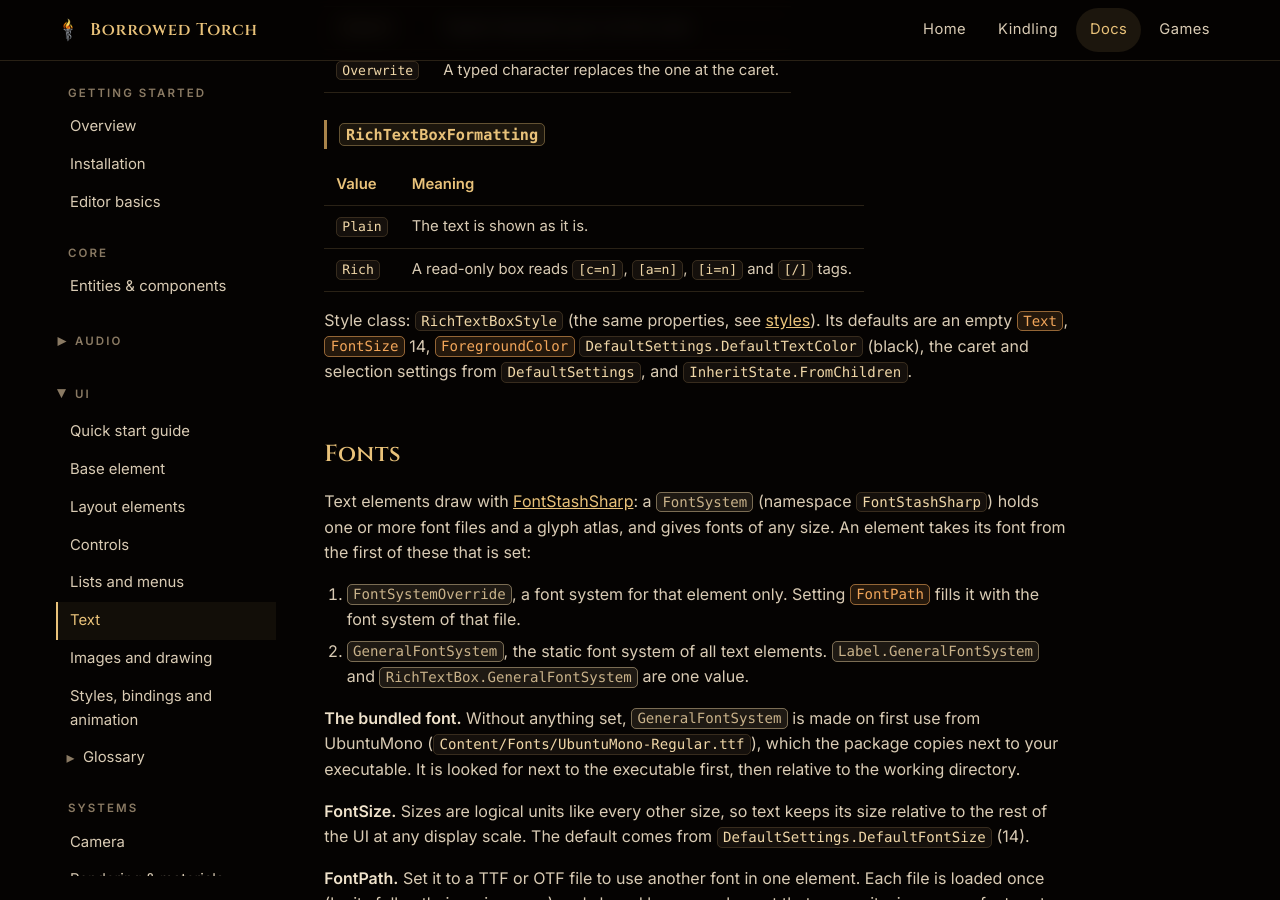
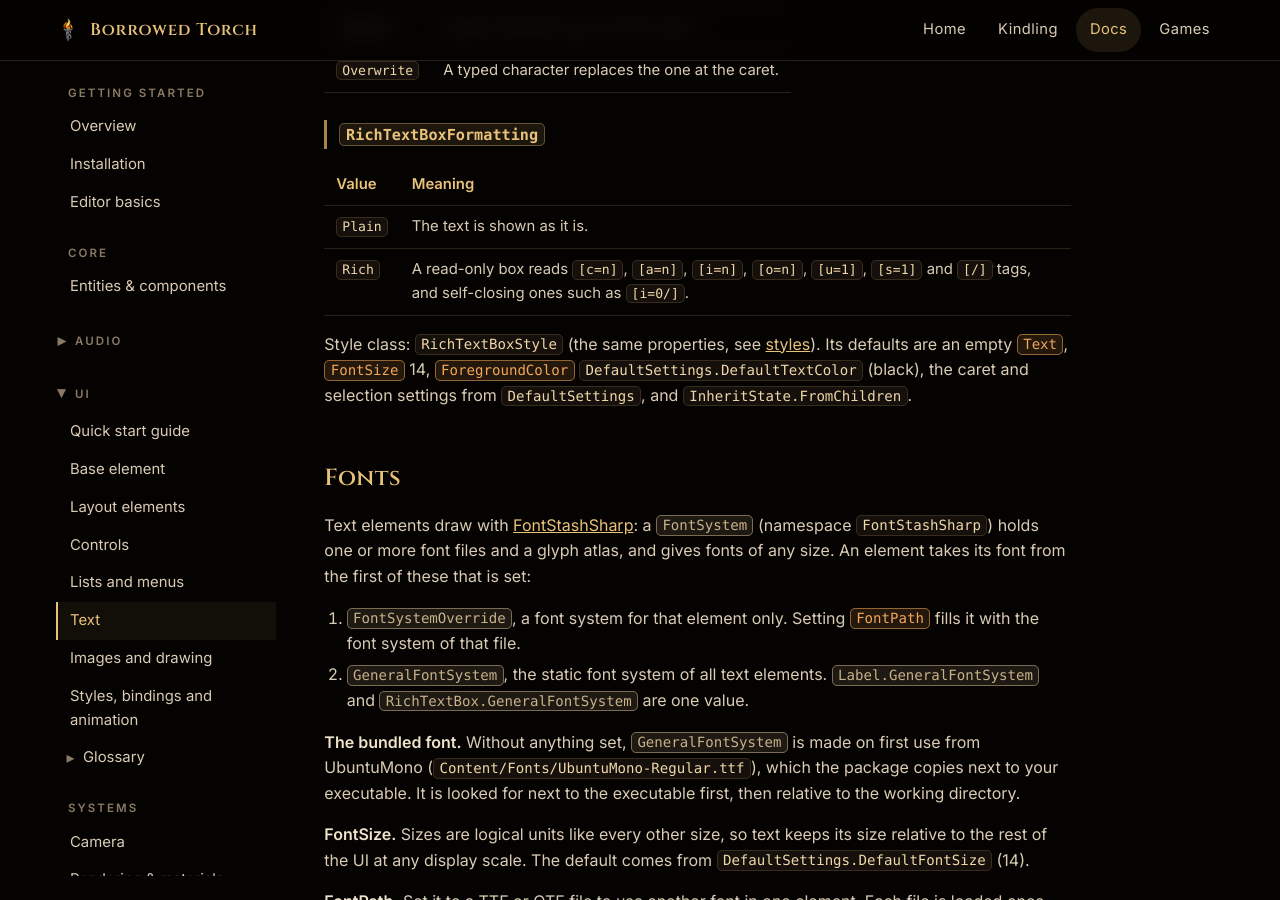
Before and after one commit to Elzianor/borrowedtorch-site, a Jekyll site: the page built from docs/ui-text.md, in a window 1280 px wide and 900 px high, scrolled down 15567 px. Built offline with Jekyll 4.4.1, drawn with Linux system fonts in a browser that asks for light colours; some web fonts are replaced.

Commit message:
List the outline, underline, strikethrough and self-closing tags in the Rich row
Co-Authored-By: Claude Opus 5.5 <noreply@anthropic.com>

```diff
--- a/docs/ui-text.md
+++ b/docs/ui-text.md
@@ -450,7 +450,7 @@ Positions count the characters of <a class="ref dp" href="/docs/ui-glossary/elem
 | Value | Meaning |
 | --- | --- |
 | <a class="ref" href="/docs/ui-glossary/types/rich-text-box-formatting/#plain">`Plain`</a> | The text is shown as it is. |
-| <a class="ref" href="/docs/ui-glossary/types/rich-text-box-formatting/#rich">`Rich`</a> | A read-only box reads `[c=n]`, `[a=n]`, `[i=n]` and `[/]` tags. |
+| <a class="ref" href="/docs/ui-glossary/types/rich-text-box-formatting/#rich">`Rich`</a> | A read-only box reads `[c=n]`, `[a=n]`, `[i=n]`, `[o=n]`, `[u=1]`, `[s=1]` and `[/]` tags, and self-closing ones such as `[i=0/]`. |
 
 Style class: <a class="ref" href="/docs/ui-glossary/types/rich-text-box-style/">`RichTextBoxStyle`</a> (the same properties, see [styles](/docs/ui-styles/)). Its defaults are an empty
 <span class="dp">`Text`</span>, <span class="dp">`FontSize`</span> 14, <a class="ref dp" href="/docs/ui-glossary/elements/base-element/#foregroundcolor">`ForegroundColor`</a> <a class="ref" href="/docs/ui-glossary/types/default-settings/#defaulttextcolor">`DefaultSettings.DefaultTextColor`</a> (black), the caret and selection settings
```
Also changed, not shown: docs/ui-glossary/types/rich-text-box-formatting.md (+1 -1 lines).
